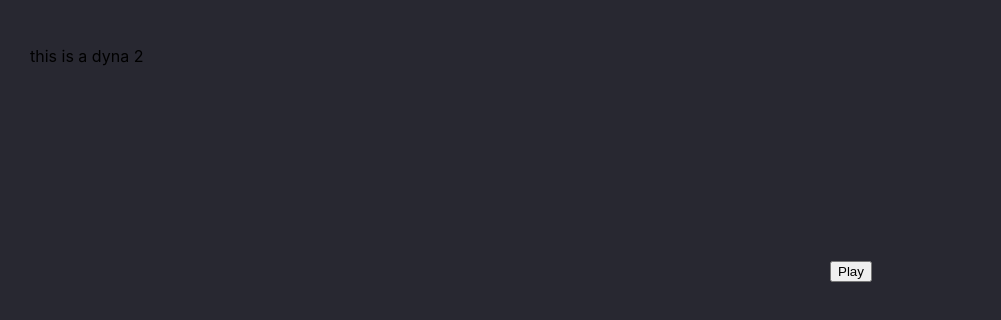
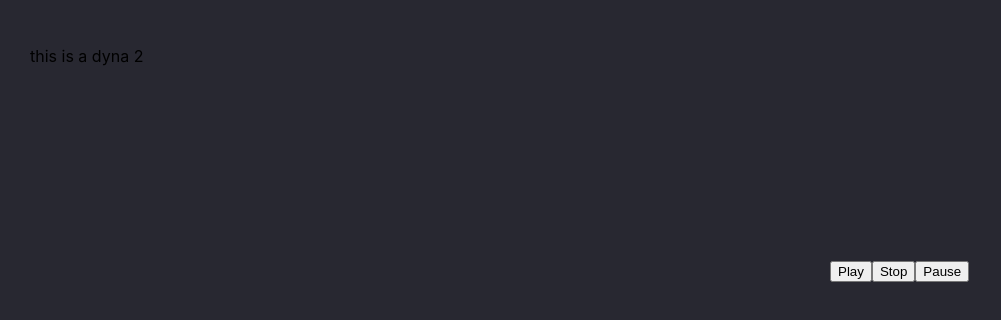
Before and after one commit to Amirhat/audio-test, a Next.js app: page /test2 in a window 1280 px wide. Shown: the top 320 px of the page, without its empty margins (0-1001 px from the left). Built offline with nearby package versions, Linux system fonts and the light colour scheme; no server answers.

Commit message:
adding stop and puase button

```diff
--- a/src/components/Dyna2.js
+++ b/src/components/Dyna2.js
@@ -135,16 +135,25 @@ export default () => {
     //visualizeAudio(`/test.mp3`)
     visualizeAudio("test2.mp3");
   }, []);
+
+  let audio = new Audio("test2.mp3");
   const playAudio = () => {
-    let audio = new Audio("test2.mp3");
     audio.play();
   };
-
+const pauseAudio =() =>{
+    audio.pause();
+}
+const stopAudio =() => {
+  audio.pause();
+  audio.currentTime = 0;
+}
   return (
     <div>
       <p>this is a dyna 2</p>
       <canvas></canvas>
       <button onClick={playAudio}>Play</button>
+      <button onClick={stopAudio}>Stop</button>
+      <button onClick={pauseAudio}>Pause</button>
     </div>
   );
 };
```
